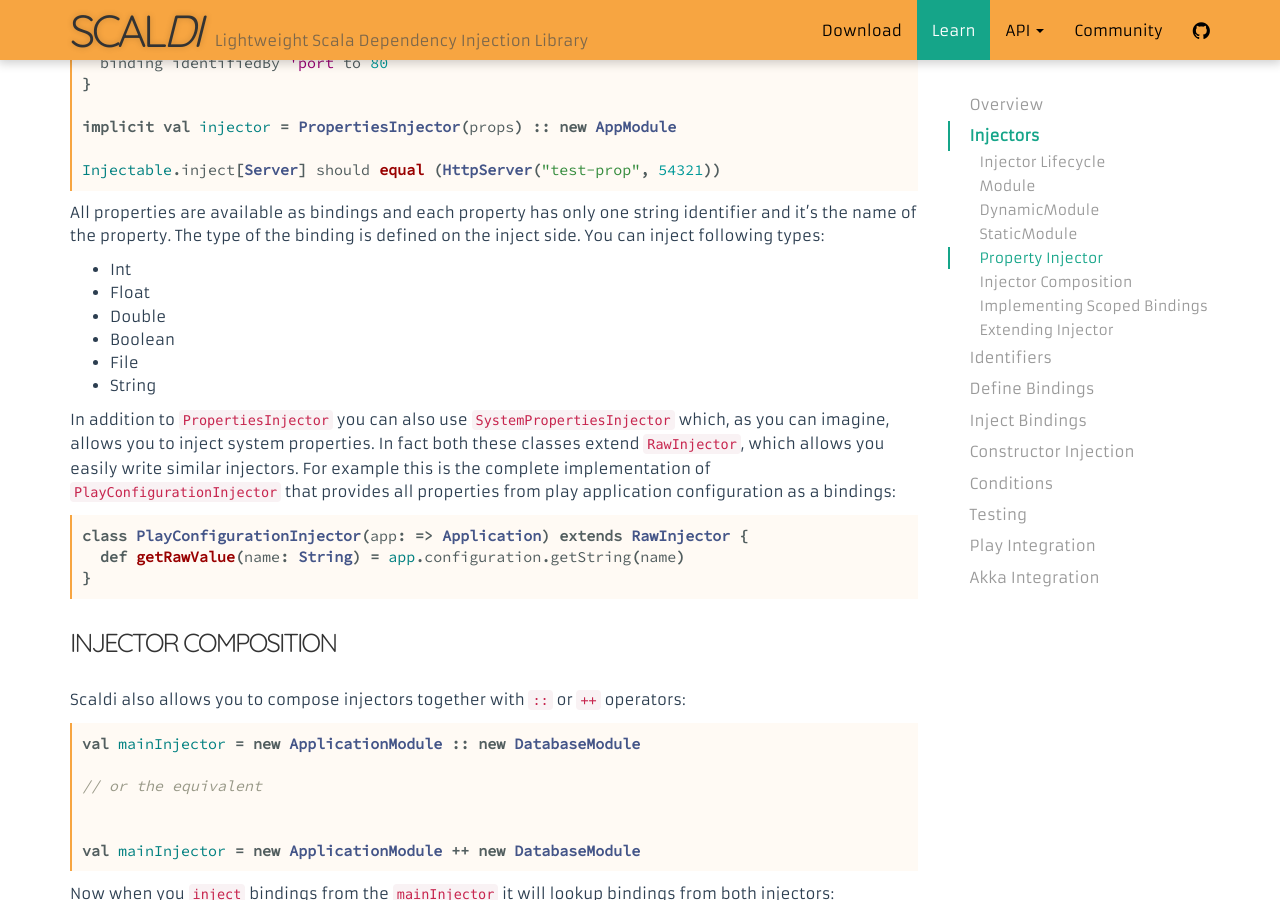
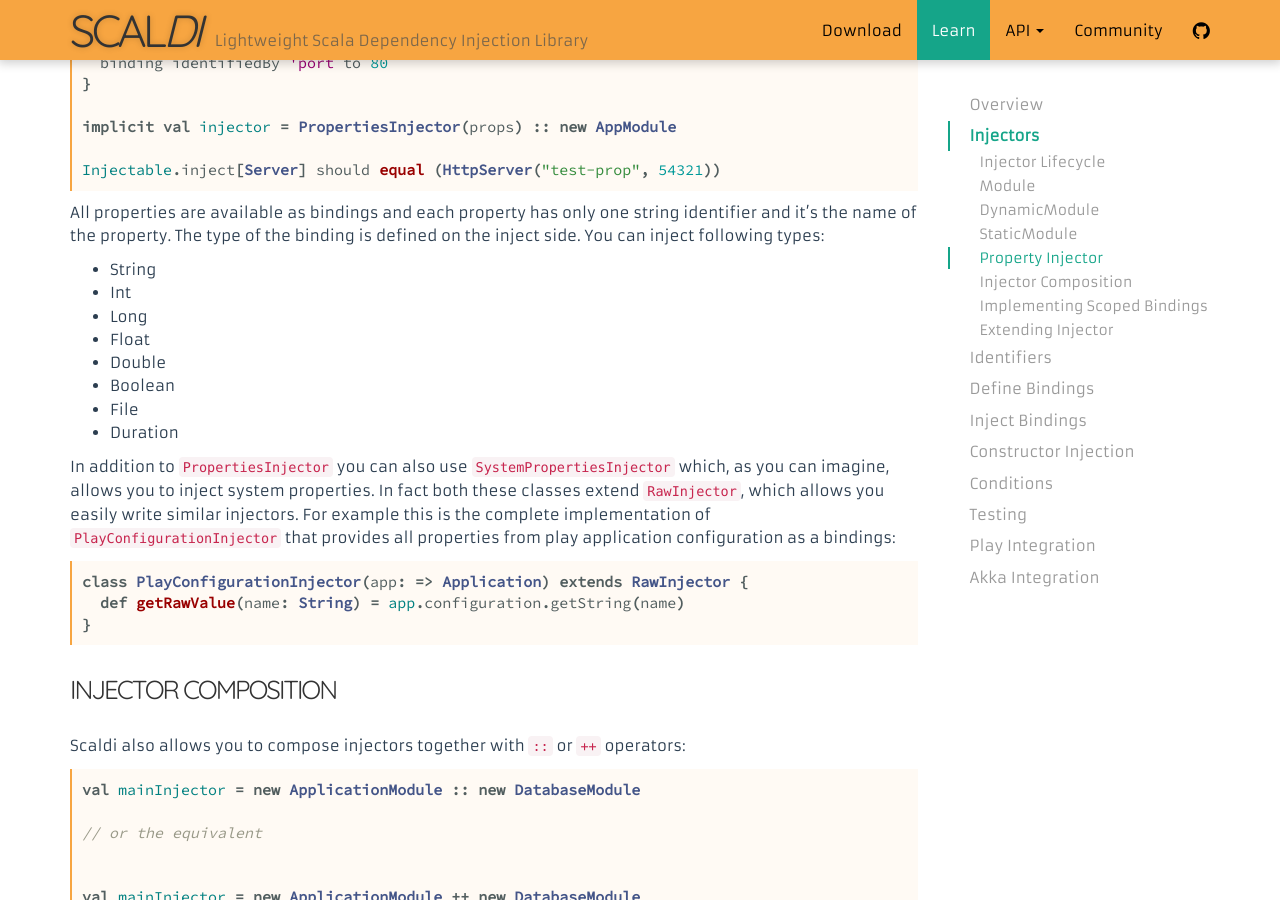
Before and after one commit to scaldi/scaldi-website, a Jekyll site: the page built from learn.md, in a window 1280 px wide and 900 px high, scrolled down 4068 px. Built offline with Jekyll 4.4.1, drawn with Linux system fonts in a browser that asks for light colours.

Commit message:
More types are supported by properties injector

```diff
--- a/learn.md
+++ b/learn.md
@@ -197,12 +197,14 @@ Injectable.inject[Server] should equal (HttpServer("test-prop", 54321))
 All properties are available as bindings and each property has only one string identifier and it's the name of the property.
 The type of the binding is defined on the inject side. You can inject following types:
 
+* String
 * Int
+* Long
 * Float
 * Double
 * Boolean
 * File
-* String
+* Duration
 
 In addition to `PropertiesInjector` you can also use `SystemPropertiesInjector` which, as you can imagine,
 allows you to inject system properties. In fact both these classes extend `RawInjector`, which allows you
```
